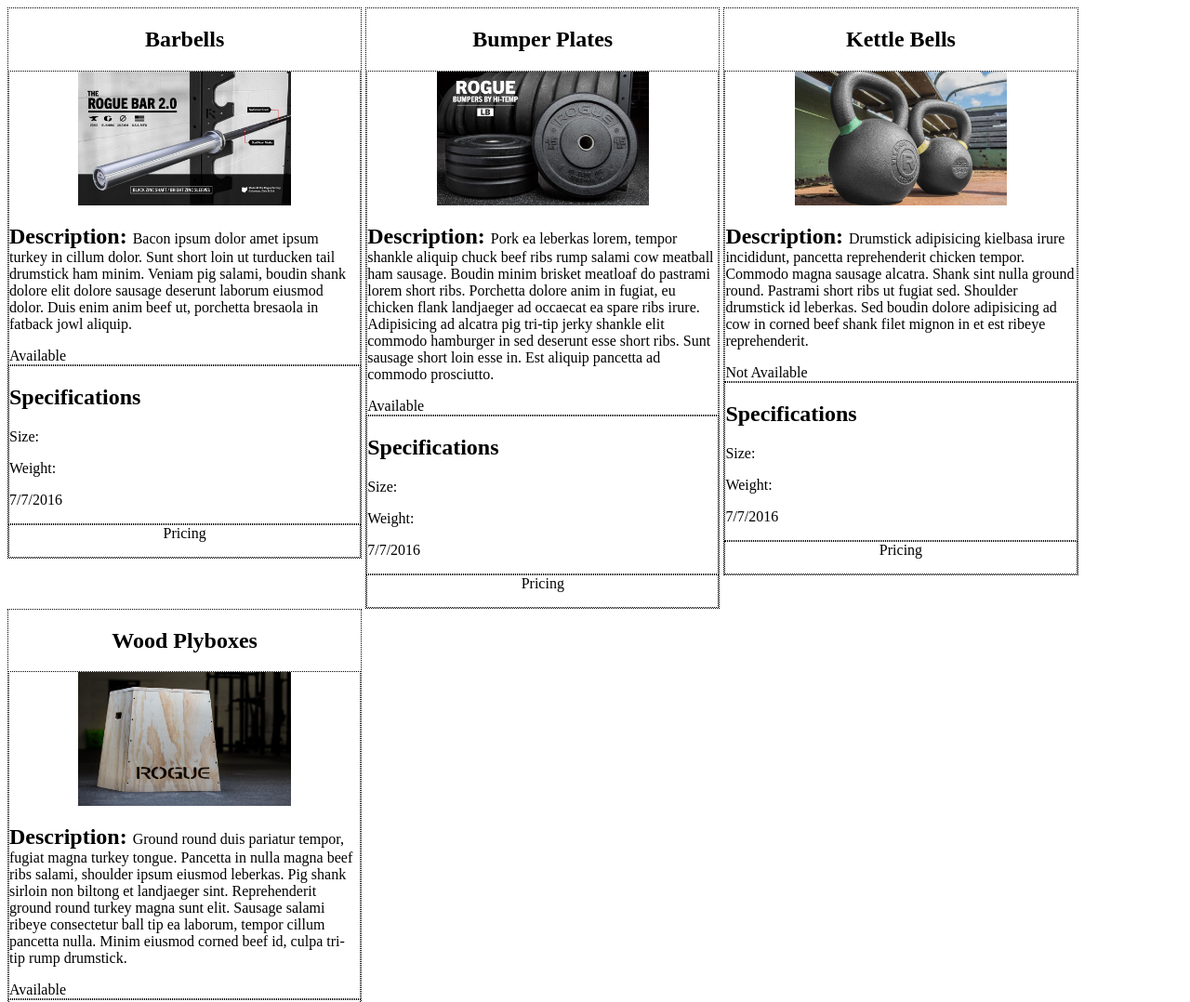
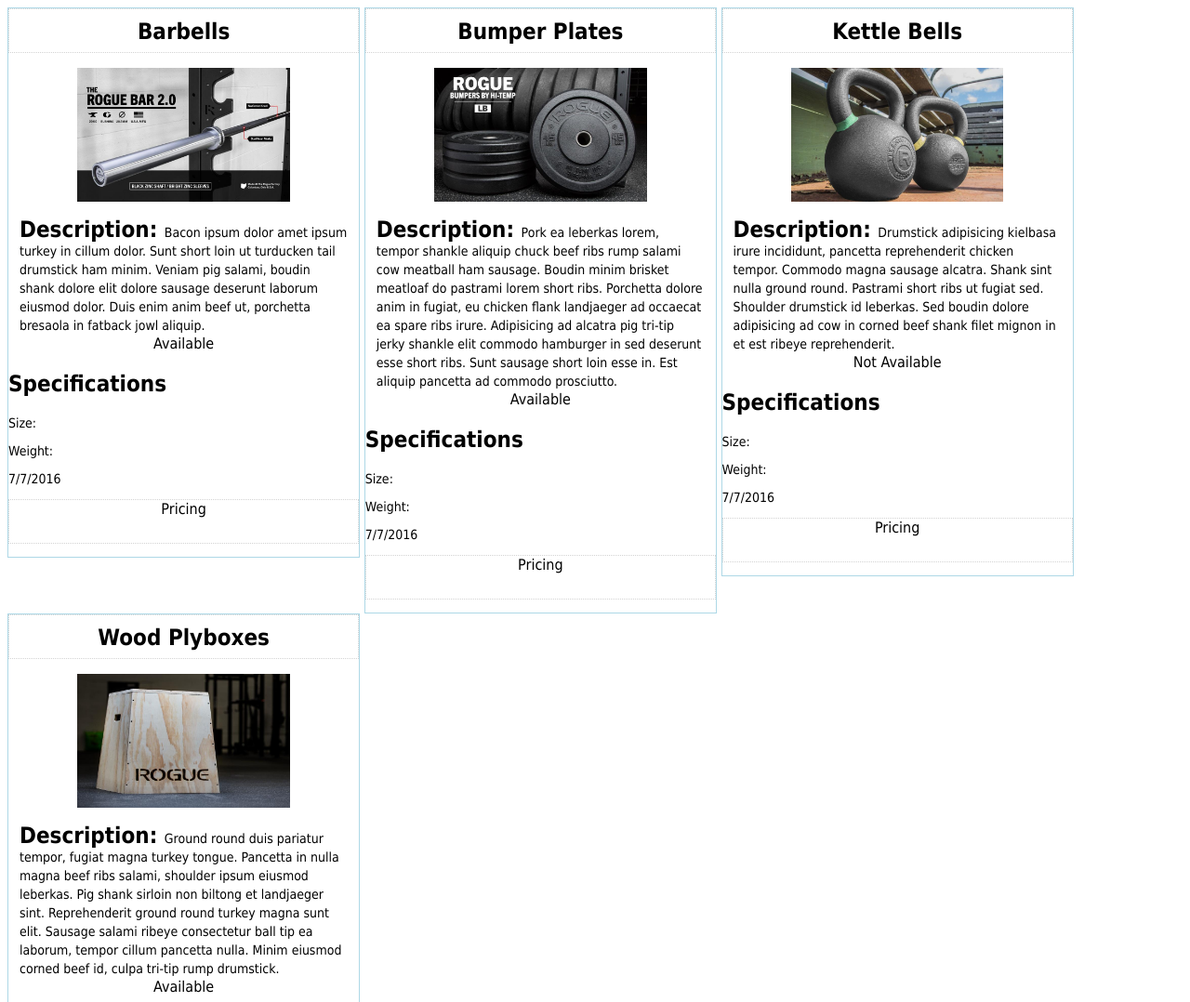
Before and after one commit to nss-day-cohort-14/static-web-html-css-quiz-daveharmswebdev, a plain HTML site: page index.html in a window 1280 px wide. Shown: the top 1078 px of the page at 93% size. Drawn offline with Linux system fonts and the light colour scheme.

Commit message:
centered title styled description and gave description margins

```diff
--- a/quiz.css
+++ b/quiz.css
@@ -1,5 +1,19 @@
-article, section {
-	border: 1px dotted;
+*, *:before, *:after {
+  -moz-box-sizing: border-box;
+  -webkit-box-sizing: border-box;
+  box-sizing: border-box;
+}
+
+* {
+	font-family: Tahoma;
+}
+
+article {
+	border: 1px solid lightblue;
+}
+
+p {
+	font-size: 14px;
 }
 
 .card {
@@ -10,10 +24,17 @@ article, section {
 
 .card header {
 	text-align: center;
+	height: 48px;
+	border: 1px dotted lightgrey;
+}
+
+.title {
+	margin: 10px;
 }
 
 img {
 	height: 144px;
+	margin: 16px;
 }
 
 .img {
@@ -21,10 +42,15 @@ img {
 }
 
 .description {
-
+	margin: 0 12px;
+	line-height: 20px;
 }
 
 .description--lead {
 	font-weight: bold;
 	font-size: 24px;
 }
+
+.availability {
+	text-align: center;
+}
```
